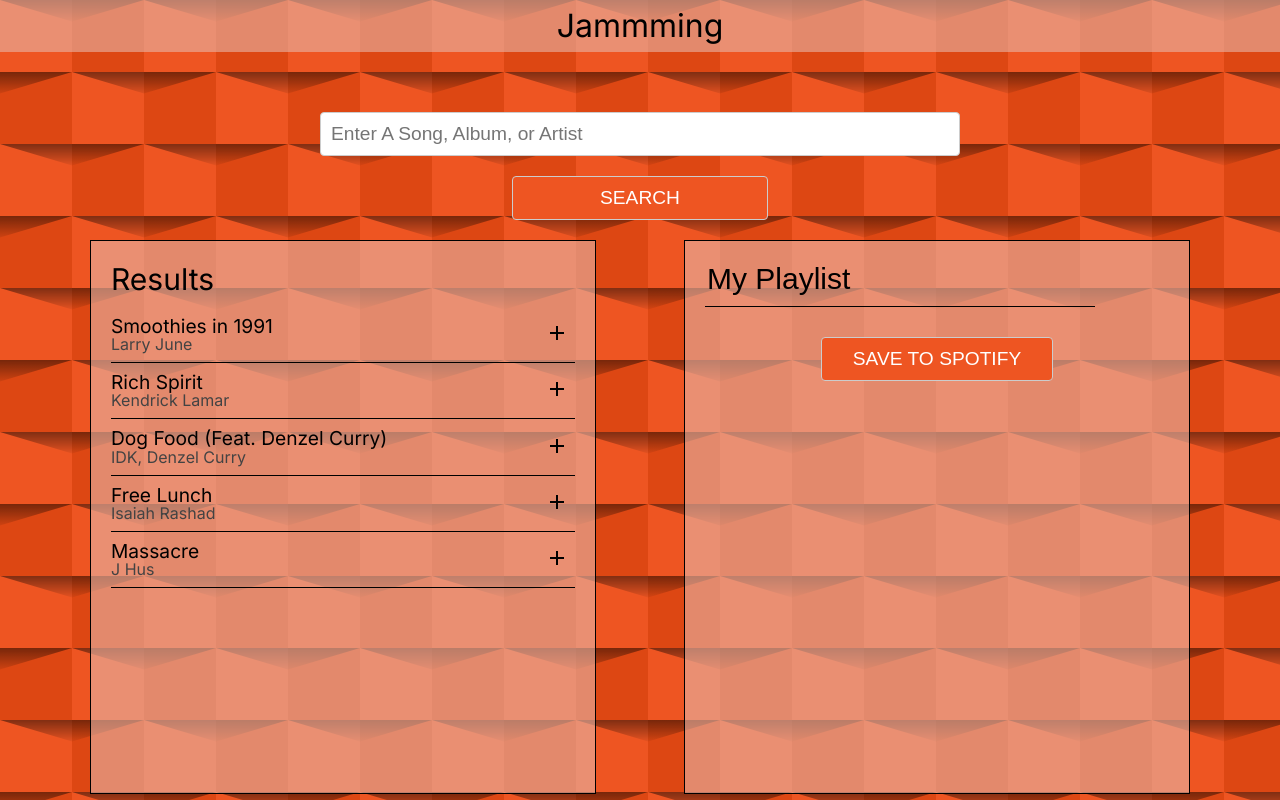
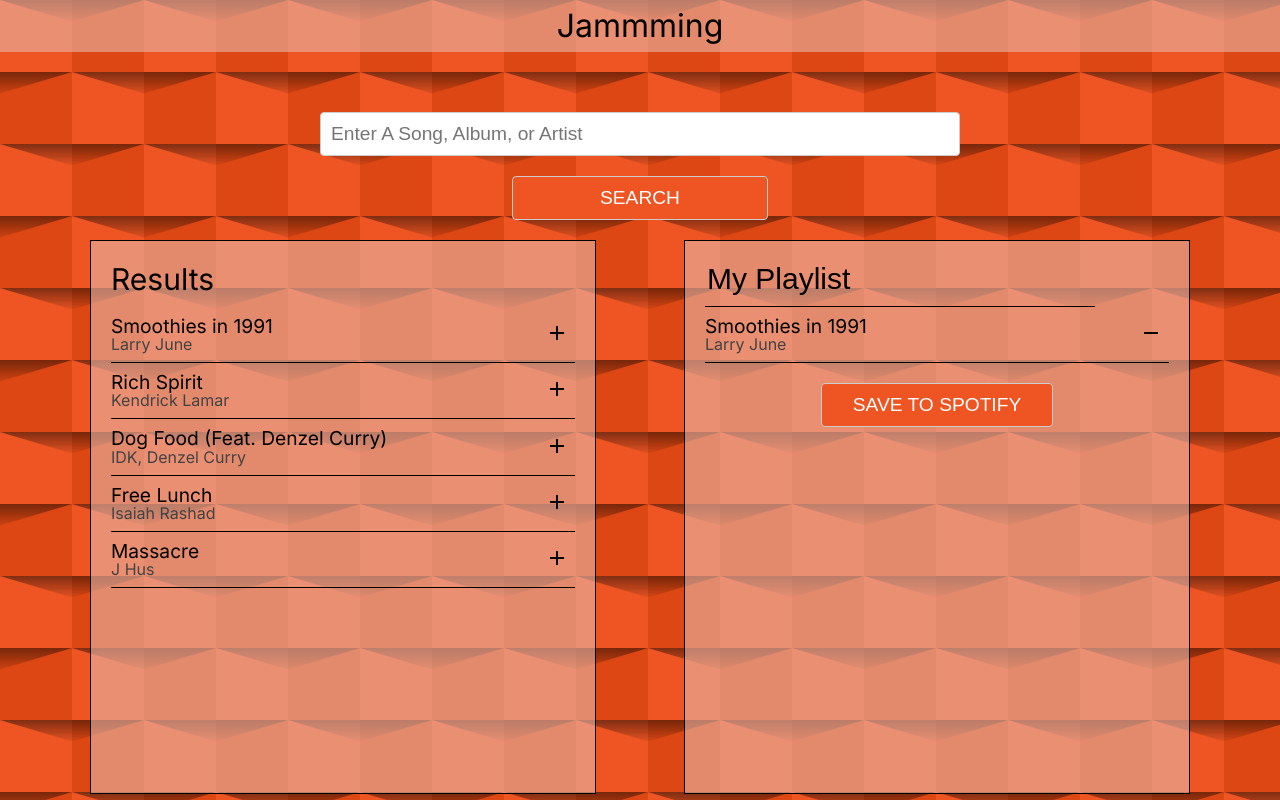
Before and after one commit to Joshua-Bernard/jammming, a React (Create React App) app: page / in a window 1280 px wide. Both pictures are taken after a click on the button 557 px from the left and 334 px from the top of the page. Built offline with nearby package versions, Linux system fonts and the light colour scheme.

Commit message:
Refactor playlist track handling in App and Playlist components and added ability to add or remove tracks to/from playlist

```diff
--- a/src/components/App/App.js
+++ b/src/components/App/App.js
@@ -46,18 +46,32 @@ function App() {
   const [playlistName, setPlaylistName] = useState("My Playlist");
   const [playlistTracks, setPlaylistTracks] = useState([]);
 
+  const handleAddOrRemove = (track) => {
+    const existingTrack = playlistTracks.find((t) => t.id === track.id);
+
+    if (existingTrack) {
+      // Track is in the playlist, so remove it
+      const updatedPlaylist = playlistTracks.filter((t) => t.id !== track.id);
+      setPlaylistTracks(updatedPlaylist);
+    } else {
+      // Track is not in the playlist, so add it
+      setPlaylistTracks([...playlistTracks, track]);
+    }
+  };
+
   return (
     <div>
       <h1 className="Title">Jammming</h1>
       <div className="App">
         <SearchBar />
         <div className="App-playlist">
-          <SearchResults results={results} />
+          <SearchResults results={results} onAddOrRemove={handleAddOrRemove} />
           <Playlist
             playlistName={playlistName}
             setPlaylistName={setPlaylistName}
             playlistTracks={playlistTracks}
             setPlaylistTracks={setPlaylistTracks}
+            onAddOrRemove={handleAddOrRemove}
           />
         </div>
       </div>
--- a/src/components/Playlist/Playlist.js
+++ b/src/components/Playlist/Playlist.js
@@ -3,6 +3,8 @@ import "./Playlist.css";
 import TrackList from "../TrackList/TrackList";
 
 function Playlist(props) {
+
+
   return (
     <div className="Playlist">
       <input
@@ -11,7 +13,11 @@ function Playlist(props) {
         value={props.playlistName}
         onChange={(e) => props.setPlaylistName(e.target.value)}
       />
-      <TrackList tracks={props.playlistTracks} />
+      <TrackList
+        tracks={props.playlistTracks}
+        onAddOrRemove={props.onAddOrRemove}
+        isRemoval={true}
+      />
       <button className="Playlist-save">SAVE TO SPOTIFY</button>
     </div>
   );
--- a/src/components/SearchResults/SearchResults.js
+++ b/src/components/SearchResults/SearchResults.js
@@ -3,10 +3,16 @@ import "./SearchResults.css";
 import TrackList from "../TrackList/TrackList";
 
 function SearchResults(props) {
+  console.log("Current Results:", props.results);
+
   return (
     <div className="SearchResults">
       <h2>Results</h2>
-      <TrackList tracks={props.results} />
+      <TrackList
+        tracks={props.results}
+        onAddOrRemove={props.onAddOrRemove}
+        isRemoval={false}
+      />
     </div>
   );
 }
--- a/src/components/Track/Track.js
+++ b/src/components/Track/Track.js
@@ -2,10 +2,17 @@ import React from "react";
 import "./Track.css";
 
 function Track(props) {
+  console.log("Current Track:", props.track);
+
   let action;
+
+  const handleClick = () => {
+    props.onAddOrRemove(props.track);
+  };
+
   if (props.isRemoval) {
     action = (
-      <span class="material-symbols-outlined">
+      <span className="material-symbols-outlined">
         <svg
           xmlns="http://www.w3.org/2000/svg"
           height="24"
@@ -18,7 +25,7 @@ function Track(props) {
     );
   } else {
     action = (
-      <span class="material-symbols-outlined">
+      <span className="material-symbols-outlined">
         <svg
           xmlns="http://www.w3.org/2000/svg"
           height="24"
@@ -34,10 +41,12 @@ function Track(props) {
   return (
     <div className="Track">
       <div className="Track-information">
-        <p className="TrackName">{props.trackName}</p>
-        <p className="TrackArtist">{props.artist}</p>
+        <p className="TrackName">{props.track.name}</p>
+        <p className="TrackArtist">{props.track.artist}</p>
       </div>
-      <button className="Track-action">{action}</button>
+      <button className="Track-action" onClick={handleClick}>
+        {action}
+      </button>
     </div>
   );
 }
--- a/src/components/TrackList/TrackList.js
+++ b/src/components/TrackList/TrackList.js
@@ -7,11 +7,13 @@ function TrackList(props) {
     <div className="TrackList">
       {props.tracks &&
         props.tracks.map((track) => {
+          console.log("Current Track:", track);
           return (
             <Track
               key={track.id}
-              trackName={track.name}
-              artist={track.artist}
+              track={track}
+              onAddOrRemove={props.onAddOrRemove}
+              isRemoval={props.isRemoval}
             />
           );
         })}
```
